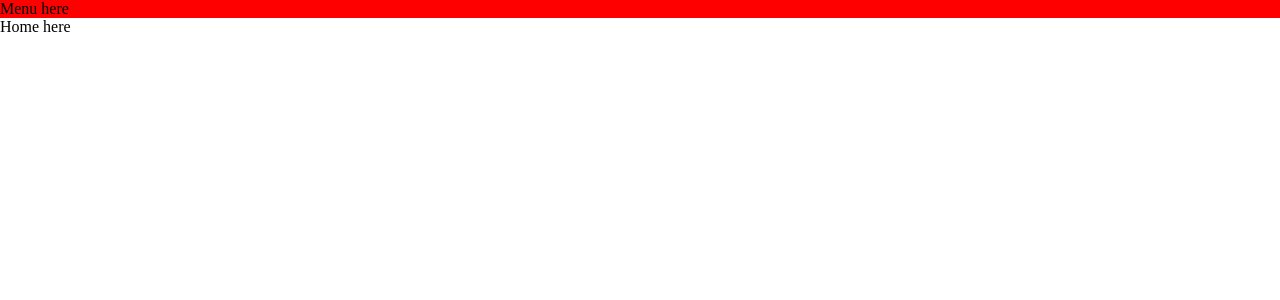
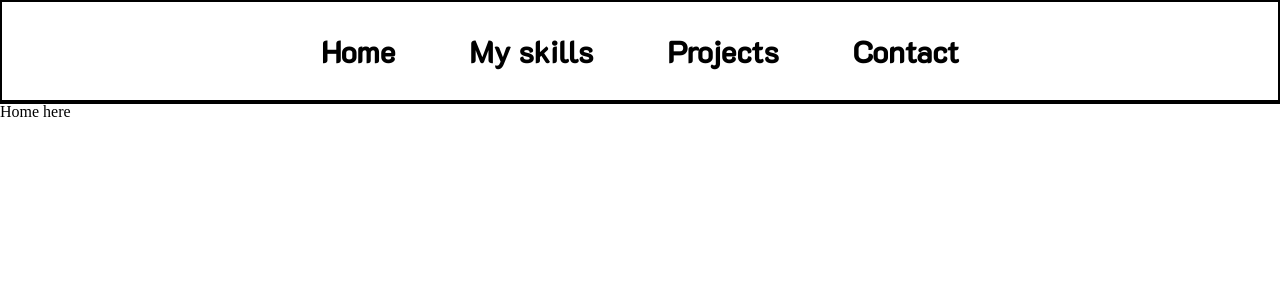
Before and after one commit to JavaHutt/portfolio, a React (Vite) app: page / in a window 1280 px wide. Shown: the top 300 px of the page. Built offline with nearby package versions, Linux system fonts and the light colour scheme.

Commit message:
menu component

```diff
--- a/index.html
+++ b/index.html
@@ -1,13 +1,17 @@
 <!DOCTYPE html>
 <html lang="en">
-  <head>
+<head>
     <meta charset="UTF-8" />
     <link rel="icon" type="image/svg+xml" href="/vite.svg" />
     <meta name="viewport" content="width=device-width, initial-scale=1.0" />
-    <title>Vite + React + TS</title>
-  </head>
-  <body>
+    <link rel="stylesheet" href="https://cdnjs.cloudflare.com/ajax/libs/meyer-reset/2.0/reset.min.css" integrity="sha512-NmLkDIU1C/C88wi324HBc+S2kLhi08PN5GDeUVVVC/BVt/9Izdsc9SVeVfA1UZbY3sHUlDSyRXhCzHfr6hmPPw==" crossorigin="anonymous" referrerpolicy="no-referrer" />
+    <link rel="preconnect" href="https://fonts.googleapis.com">
+    <link rel="preconnect" href="https://fonts.gstatic.com" crossorigin>
+    <link href="https://fonts.googleapis.com/css2?family=K2D:wght@500&display=swap" rel="stylesheet">
+    <title>JavaHutt's portfolio</title>
+</head>
+<body>
     <div id="root"></div>
     <script type="module" src="/src/main.tsx"></script>
-  </body>
+</body>
 </html>
--- a/src/App.css
+++ b/src/App.css
@@ -1,8 +1,3 @@
-body {
-	padding: 0;
-	margin: 0;
-}
-
 .logo {
 	height: 6em;
 	padding: 1.5em;
--- a/src/components/Menu.module.scss
+++ b/src/components/Menu.module.scss
@@ -1,3 +1,31 @@
-.menu {
-    background-color: red;
+.nav {
+    height: 98px;
+    display: flex;
+    justify-content: center;
+    align-items: center;
+    text-align: center;
+    border: 2px solid #000000;
+    border-bottom: 4px solid #000000;
 }
+
+.list {
+    margin: auto;
+    width: 50%;
+    display: flex;
+    flex-direction: row;
+    justify-content: space-between;
+    align-items: center;
+    font-style: normal;
+    font-family: 'K2D', sans-serif;
+    font-weight: 800;
+    font-size: 30px;
+    line-height: 39px;
+}
+
+.list__link {
+    text-decoration: none;
+}
+
+.list__link:link, .list__link:visited {
+    color: #000000;
+}
--- a/src/components/Menu.tsx
+++ b/src/components/Menu.tsx
@@ -2,7 +2,14 @@ import styles from './Menu.module.scss';
 
 const Menu: React.FC = () => {
     return (
-        <div className={styles.menu}>Menu here</div>
+        <nav className={styles.nav}>
+            <ul className={styles.list}>
+                <li><a className={styles.list__link} href="#">Home</a></li>
+                <li><a className={styles.list__link} href="#">My skills</a></li>
+                <li><a className={styles.list__link} href="#">Projects</a></li>
+                <li><a className={styles.list__link} href="#">Contact</a></li>
+            </ul>
+        </nav>
     );
 };
 
--- a/src/components/Page.tsx
+++ b/src/components/Page.tsx
@@ -4,8 +4,12 @@ import Home from './home/Home';
 const Page: React.FC = () => {
     return (
         <>
-            <Menu />
-            <Home />
+            <header>
+                <Menu />
+            </header>
+            <main>
+                <Home />
+            </main>
         </>
     );
 };
```
